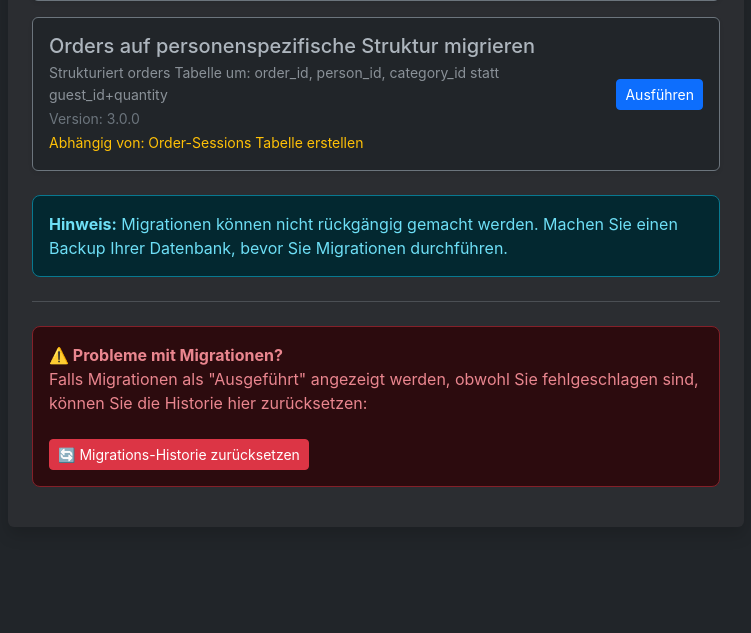
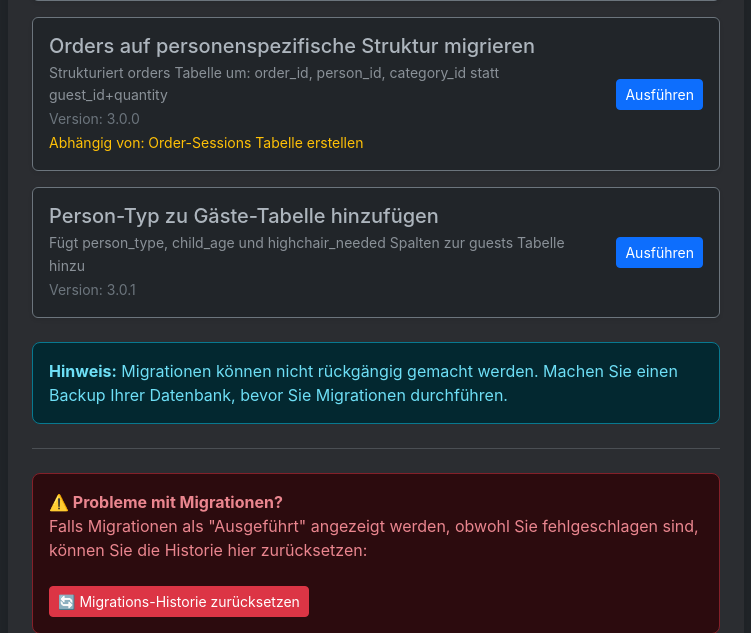
Before and after one commit to thesaint42/menue, a PHP site: page /migrate.php in a window 1280 px wide. Shown: the part 1351-1984 px from the top of the page, without its empty margins (264-1015 px from the left). Before the commit the page ends 1838 px from the top, so only its background shows below. Run offline with PHP 8.4, Linux system fonts and the light colour scheme; the visitor is signed in with stand-in values (Sample User, id 1); data comes from the database, SQL or seed files in the repository.

Commit message:
Feature: Add person_type, child_age, highchair_needed to guests table

```diff
--- a/migrate.php
+++ b/migrate.php
@@ -309,6 +309,30 @@ $migrations = [
                 throw new Exception("Fehler bei orders Migration: " . $e->getMessage());
             }
         }
+    ],
+    'add_person_type_to_guests' => [
+        'name' => 'Person-Typ zu Gäste-Tabelle hinzufügen',
+        'description' => 'Fügt person_type, child_age und highchair_needed Spalten zur guests Tabelle hinzu',
+        'version' => '3.0.1',
+        'up' => function($pdo, $prefix) {
+            try {
+                // Prüfe ob Spalten schon existieren
+                $stmt = $pdo->prepare("SELECT 1 FROM INFORMATION_SCHEMA.COLUMNS WHERE TABLE_SCHEMA = DATABASE() AND TABLE_NAME = ? AND COLUMN_NAME = 'person_type'");
+                $stmt->execute(["{$prefix}guests"]);
+                if ($stmt->rowCount() > 0) {
+                    return true; // Spalten existieren bereits
+                }
+
+                // Füge Spalten hinzu
+                $pdo->exec("ALTER TABLE `{$prefix}guests` ADD COLUMN `person_type` ENUM('adult', 'child') DEFAULT 'adult'");
+                $pdo->exec("ALTER TABLE `{$prefix}guests` ADD COLUMN `child_age` INT");
+                $pdo->exec("ALTER TABLE `{$prefix}guests` ADD COLUMN `highchair_needed` TINYINT(1) DEFAULT 0");
+
+                return true;
+            } catch (Exception $e) {
+                throw new Exception("Fehler beim Hinzufügen von person_type zu guests Tabelle: " . $e->getMessage());
+            }
+        }
     ]
 ];
 
--- a/script/schema.php
+++ b/script/schema.php
@@ -99,6 +99,9 @@ function getMenuSelectionSchema($prefix) {
             `phone` VARCHAR(50),
             `guest_type` ENUM('individual', 'family') DEFAULT 'individual',
             `family_size` INT DEFAULT 1,
+            `person_type` ENUM('adult', 'child') DEFAULT 'adult',
+            `child_age` INT,
+            `highchair_needed` TINYINT(1) DEFAULT 0,
             `order_status` ENUM('pending', 'confirmed', 'cancelled') DEFAULT 'pending',
             `created_at` TIMESTAMP DEFAULT CURRENT_TIMESTAMP,
             FOREIGN KEY (`project_id`) REFERENCES `{$prefix}projects`(`id`) ON DELETE CASCADE,
```
Also changed, not shown: admin/reports.php (+10 -1 lines), script/order_system.php (+15 -3 lines).
